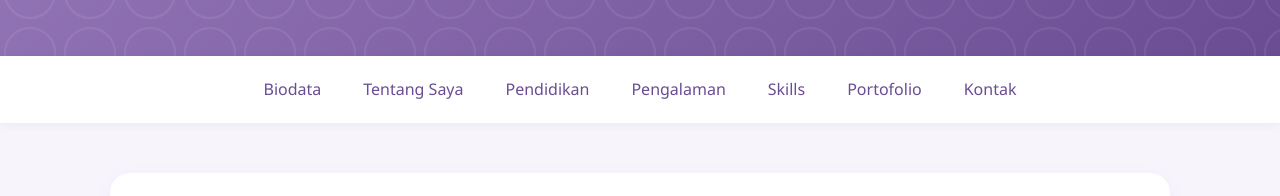
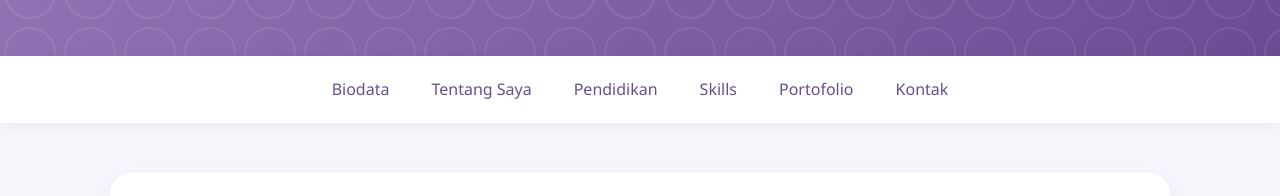
Before and after one commit to serasandriani/CV-WEBSITE, a plain HTML site: page index.html in a window 1280 px wide. Shown: the part 397-593 px from the top of the page. Drawn offline with Linux system fonts and the light colour scheme.

Commit message:
Update index.html

```diff
--- a/index.html
+++ b/index.html
@@ -500,7 +500,6 @@
                 <li><a href="#biodata">Biodata</a></li>
                 <li><a href="#tentang-saya">Tentang Saya</a></li>
                 <li><a href="#pendidikan">Pendidikan</a></li>
-                <li><a href="#pengalaman-kerja">Pengalaman</a></li>
                 <li><a href="#skills">Skills</a></li>
                 <li><a href="#proyek">Portofolio</a></li>
                 <li><a href="#kontak">Kontak</a></li>
```
